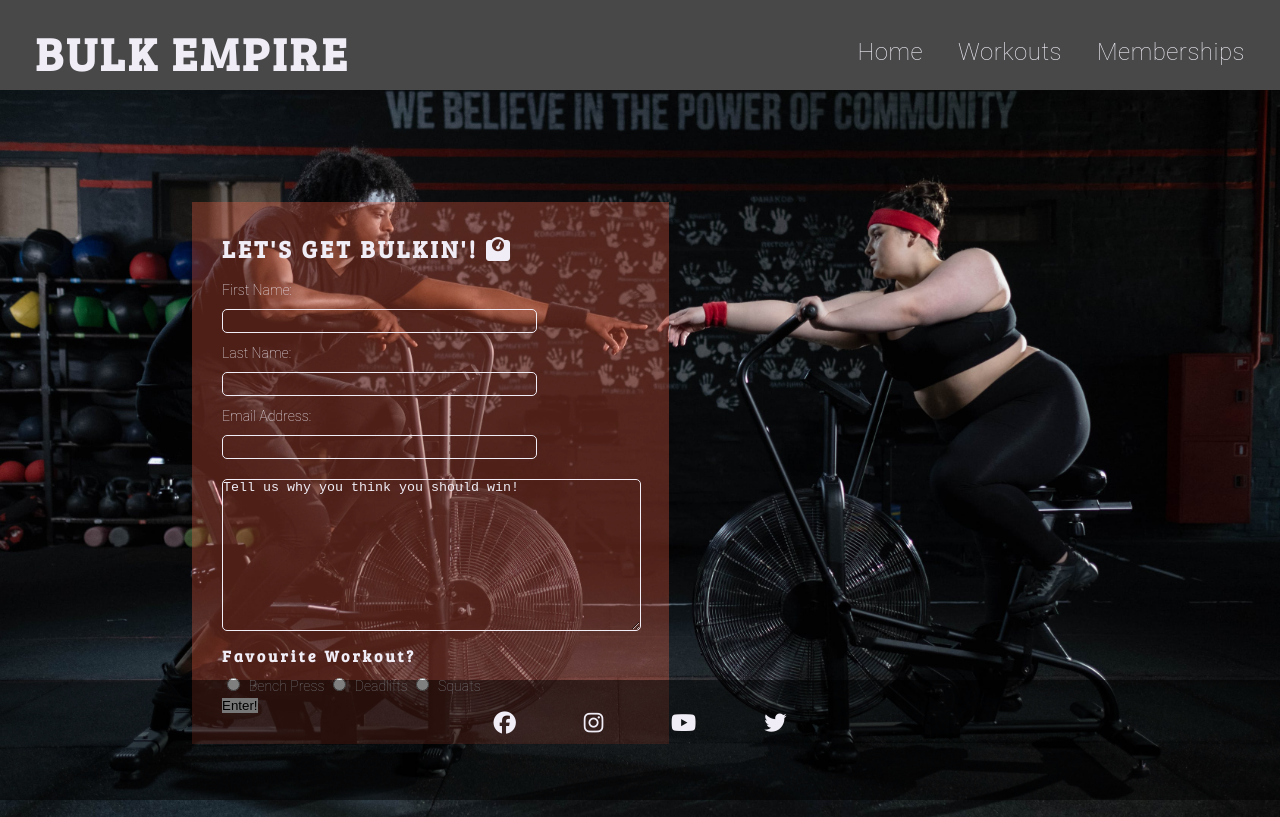
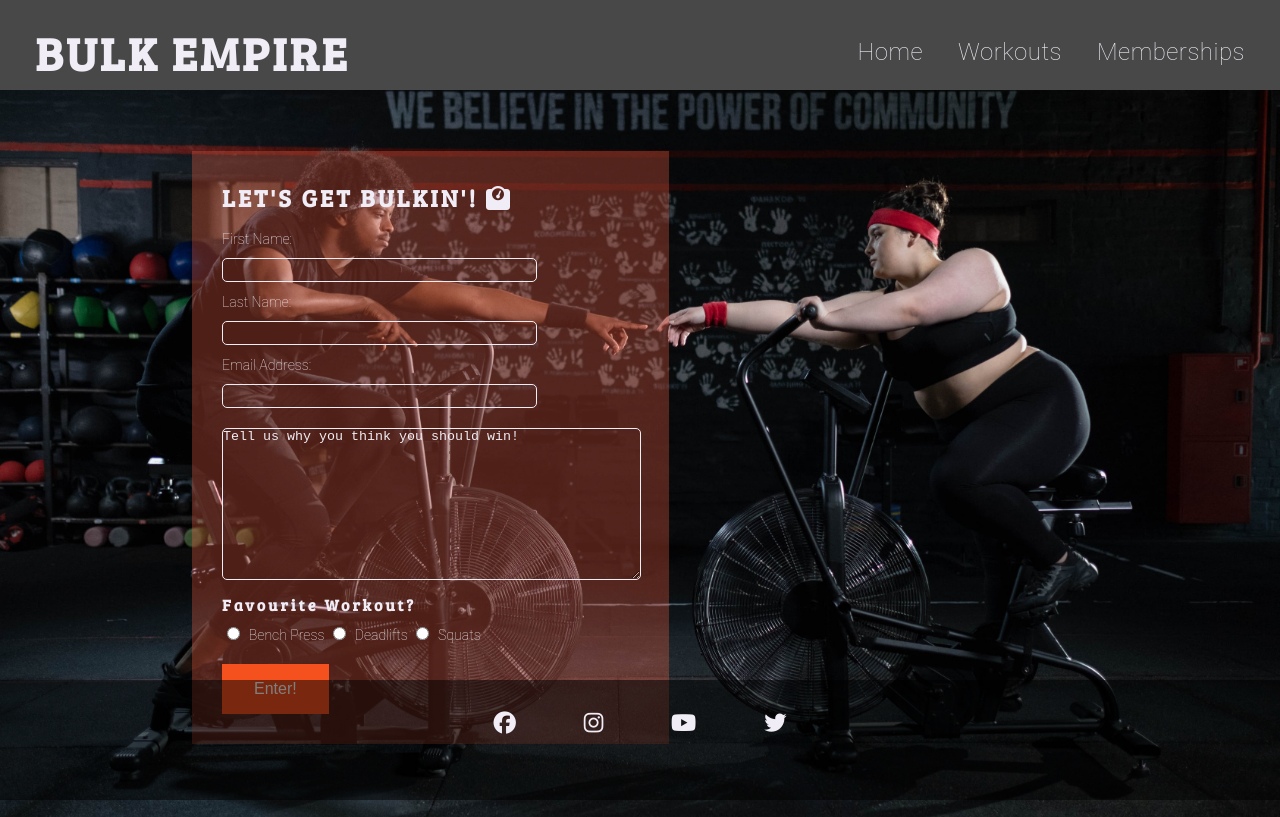
Before and after one commit to legenduzair/bulk-empire-MS1, a plain HTML site: page signup.html in a window 1280 px wide. Drawn offline with Linux system fonts and the light colour scheme.

Commit message:
Added id attribute to submit button and edited color and positioning of submit button in CSS

```diff
--- a/assets/css/style.css
+++ b/assets/css/style.css
@@ -318,6 +318,20 @@ h3, h4 {
     margin-left: 5px;
 }
 
+#input-enter {
+    background-color: #f4511e;
+    border: none;
+    color: white;
+    padding: 16px 32px;
+    text-align: center;
+    font-size: 16px;
+    margin-top: 20px;
+}
+
+#input-enter:hover {
+    color: black;
+}
+
 /* Footer */
 
 #footer {
--- a/signup.html
+++ b/signup.html
@@ -62,7 +62,7 @@
           <input class="input-radio" type="radio" id="squats" name="favourite_workout" value="squats" required>
           <label for="squats"> Squats </label>
           <br>
-          <input type="submit" value="Enter!">
+          <input id="input-enter" type="submit" value="Enter!">
 
         </form>
 
```
